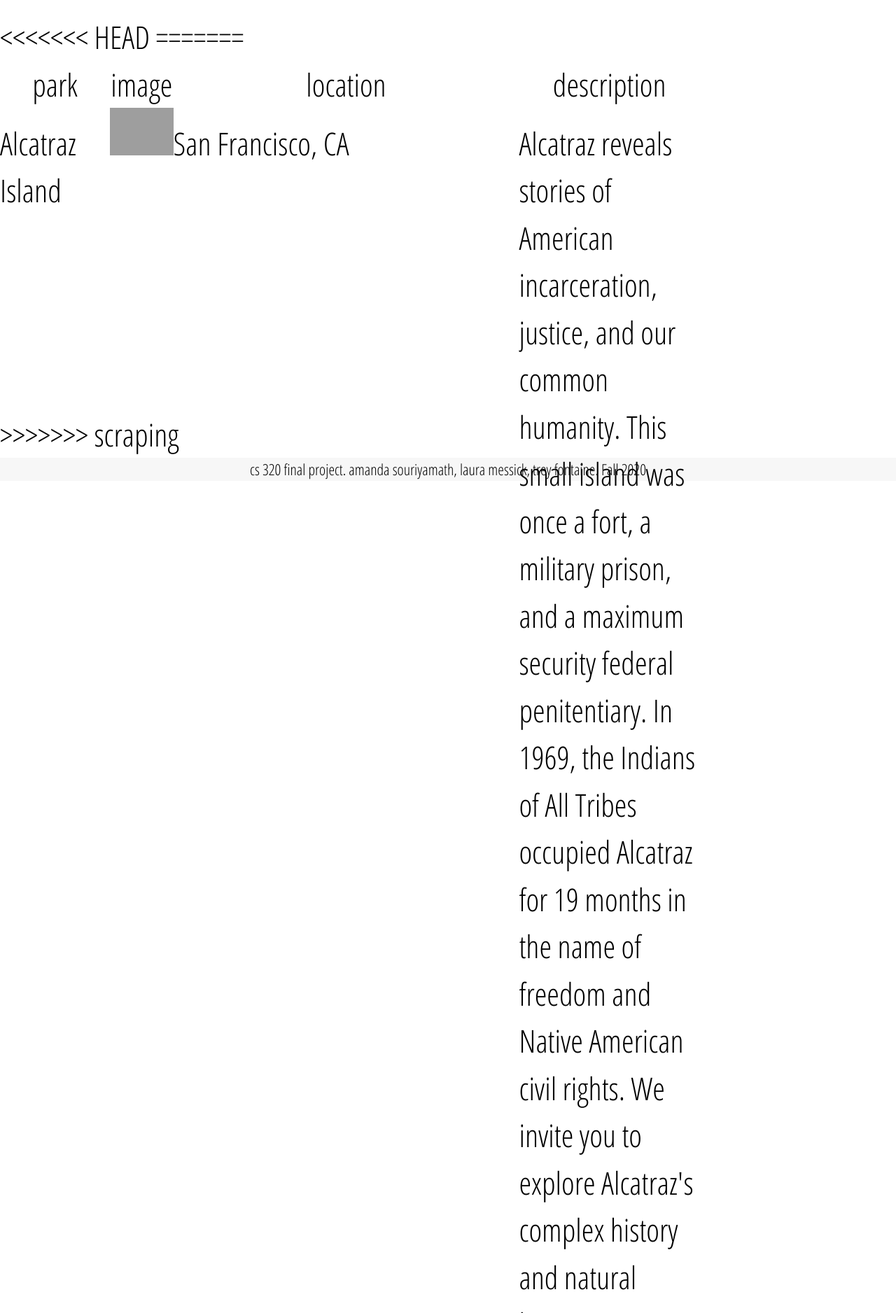
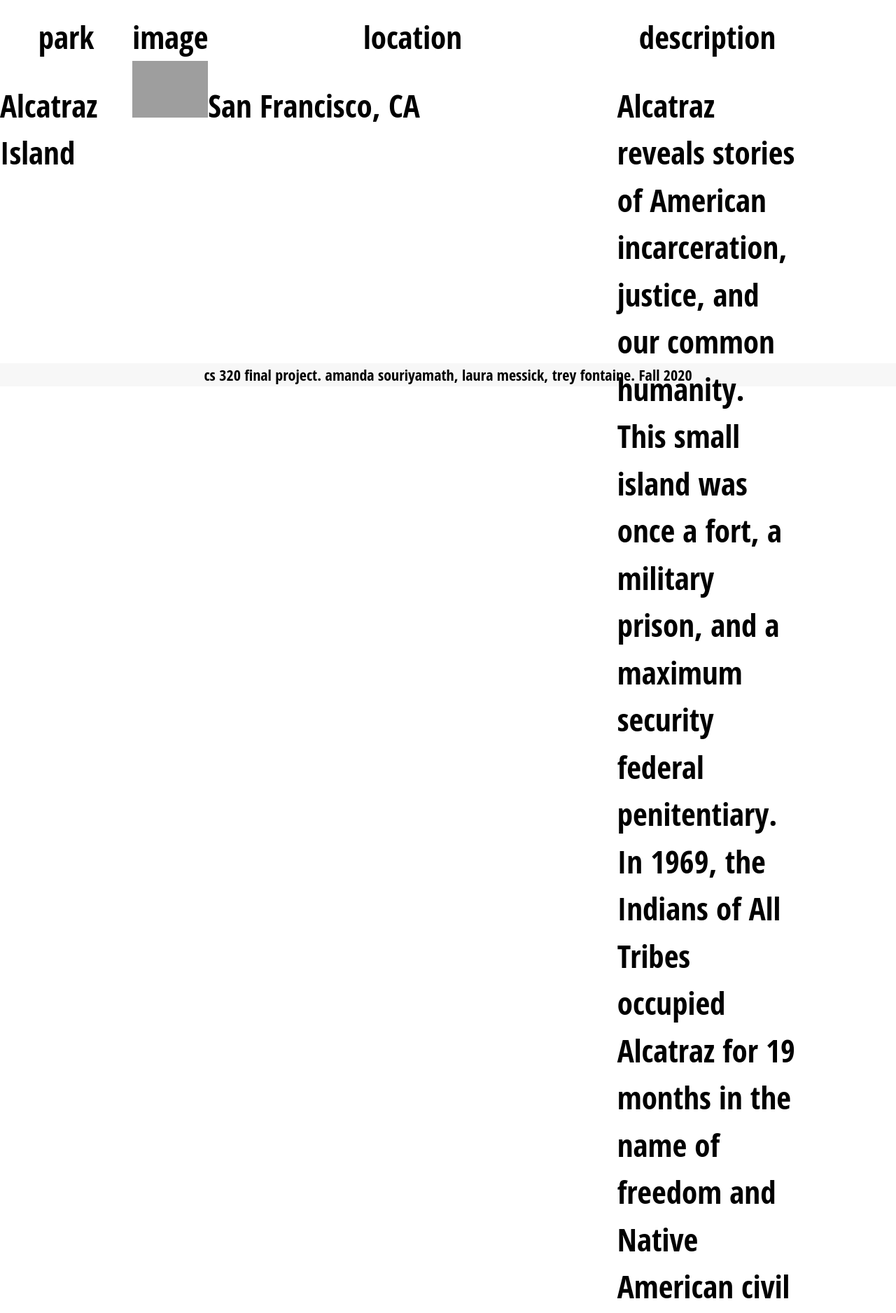
Before and after one commit to amandaxay/Interactive_Map, a Flask app: page /CAstatePage in a window 1280 px wide. Shown: the part 561-2437 px from the top of the page at 70% size. Run offline with Flask 2, Linux system fonts and the light colour scheme; some web fonts are replaced; grey boxes are pictures that could not be loaded.

Commit message:
trying to add table

```diff
--- a/App/static/css/style.css
+++ b/App/static/css/style.css
@@ -10,6 +10,8 @@
 	font-size: 100%;
 	font: inherit;
 	vertical-align: baseline;}
+
+
 
 	/* HTML5 display-role reset for older browsers */
 	article, aside, details, figcaption, figure, footer, header, hgroup, menu, nav, section {
--- a/App/templates/CAstatePage.html
+++ b/App/templates/CAstatePage.html
@@ -4,12 +4,12 @@
 <head>
 	 <title>InMap</title>
 	 <link rel="stylesheet" href={{ url_for('static', filename='css/style.css') }}>
- 	<meta charset="utf-8">
+ 	<!--meta charset="utf-8">
  	<meta name="viewport" content="width=device-width, initial-scale=1, maximum-scale=1">
-	<link href="https://fonts.googleapis.com/css?family=Roboto+Condensed" rel="stylesheet">
+	<link href="https://fonts.googleapis.com/css?family=Roboto+Condensed" rel="stylesheet"-->
 		<!-- Aileron bold -->
-	<link rel="stylesheet" href="https://use.typekit.net/ayz5cua.css">
-	<link href="https://fonts.googleapis.com/css?family=Open+Sans+Condensed:300" rel="stylesheet">
+	<!--link rel="stylesheet" href="https://use.typekit.net/ayz5cua.css">
+	<link href="https://fonts.googleapis.com/css?family=Open+Sans+Condensed:300" rel="stylesheet"-->
 </head>
 <body a link="blue" vlink="purple">
 <div id="wrapper">
@@ -38,8 +38,6 @@
 	<iframe src="https://www.google.com/maps/d/u/0/embed?mid=1KKGeNj9yy7dZjYG24kMr5bO4FFdr8Tih" width="640" height="480"></iframe>
 </div>
 
-<<<<<<< HEAD
-=======
 <div id="poi" style="width: 1000px; height: 500px;">
     <table border=1>
         <thead>
@@ -150,7 +148,6 @@ Widely recognized as the most important Latino leader in the United States durin
     </table>
 </div>
 
->>>>>>> scraping
 	</div>
 
 </div>
--- a/App/templates/landing.html
+++ b/App/templates/landing.html
@@ -15,7 +15,7 @@
   <!-- -->
 <style>
 #title{
-  posititon: relative;
+  position: relative;
   display: flex;
   justify-content: center;
   padding-bottom:50px;
```
